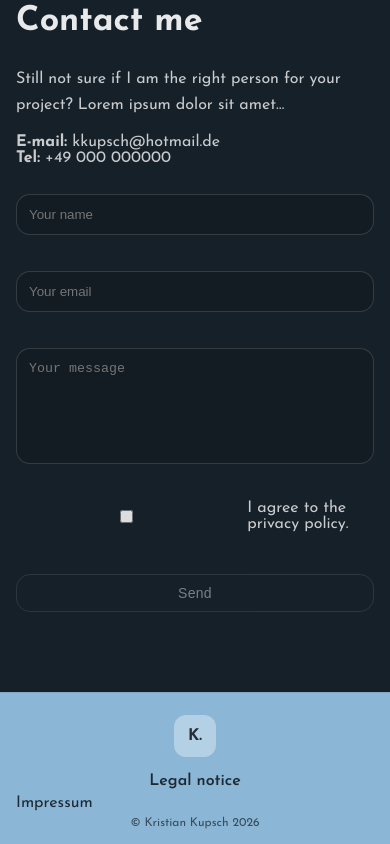
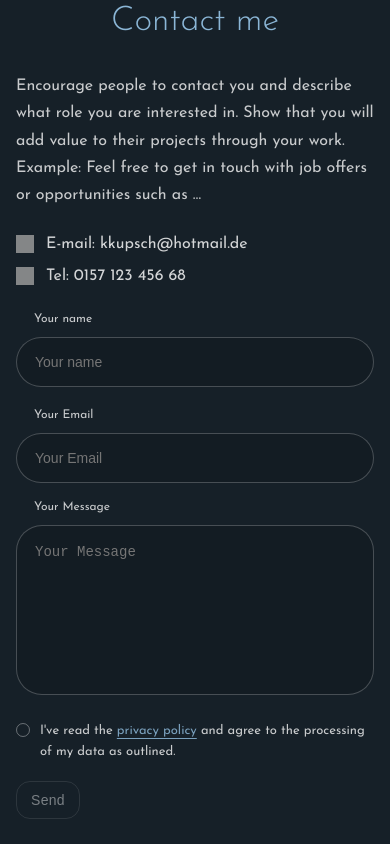
Before and after one commit to kkupschi/Portfolio-v2, an Angular app: page / in a window 390 px wide. Shown: the part 4900-5744 px from the top of the page. Built offline with nearby package versions, Linux system fonts and the light colour scheme; grey boxes are pictures that could not be loaded.

Commit message:
rebuild contact section to match figma form states

```diff
--- a/src/app/app.html
+++ b/src/app/app.html
@@ -324,7 +324,6 @@
           <div class="ref__inner">
             <h3 class="ref__name">Sahra Mueller</h3>
             <p class="ref__project">Project Bookstore</p>
-
             <p class="ref__quote">
               “Kristian had to develop, format and deliver content in collaboration with the team members.
               He is reliable and friendly.”
@@ -375,53 +374,105 @@
 
   <section class="section" id="contact">
     <div class="container">
-      <h2>Contact me</h2>
-      <div class="contact-grid">
+      <h2 class="contact-title">Contact me</h2>
+
+      <div class="contact-top">
+        <p class="contact-text">
+          Encourage people to contact you and describe what role you are interested in.
+          Show that you will add value to their projects through your work.
+          Example: Feel free to get in touch with job offers or opportunities such as …
+        </p>
+
         <div class="contact-info">
-          <p class="contact-lead">
-            Still not sure if I am the right person for your project? Lorem ipsum dolor sit amet…
-          </p>
-          <div class="contact-details">
-            <p><strong>E-mail:</strong> kkupsch@hotmail.de</p>
-            <p><strong>Tel:</strong> +49 000 000000</p>
+          <div class="contact-line">
+            <img class="contact-ico" src="icons/mail.svg" alt="Email" />
+            <span>E-mail: kkupsch@hotmail.de</span>
+          </div>
+
+          <div class="contact-line">
+            <img class="contact-ico" src="icons/phone.svg" alt="Phone" />
+            <span>Tel: 0157 123 456 68</span>
           </div>
         </div>
-        <form class="form" (ngSubmit)="submit()">
-          <div class="form__row">
+
+        <a class="to-top" href="#home" aria-label="Back to top">↑</a>
+      </div>
+
+      <form class="contact-form" (ngSubmit)="submit()">
+        <!-- Row: Name + Email -->
+        <div class="form-row">
+          <!-- NAME -->
           <div class="field">
+            <label class="label">Your name</label>
+
+            <div class="input-wrap" [class.is-error]="showError('name')"
+              [class.is-ok]="touched.name && !showError('name') && name.length >= 2">
               <input [value]="name" (input)="name = ($any($event.target).value)" (blur)="markTouched('name')"
                 placeholder="Your name" autocomplete="name" />
-              <small class="error" [class.show]="showError('name')">
-                Please enter your name (min. 2 characters).
+              <span class="check" *ngIf="touched.name && !showError('name') && name.length >= 2">✓</span>
+            </div>
+
+            <small class="error-msg" *ngIf="showError('name')">
+              Your name is required
             </small>
           </div>
+
+          <!-- EMAIL -->
           <div class="field">
+            <label class="label">Your Email</label>
+
+            <div class="input-wrap" [class.is-error]="showError('email')"
+              [class.is-ok]="touched.email && !showError('email')">
               <input [value]="email" (input)="email = ($any($event.target).value)" (blur)="markTouched('email')"
-                placeholder="Your email" autocomplete="email" />
-              <small class="error" [class.show]="showError('email')">
-                Please enter a valid email address.
+                placeholder="Your Email" autocomplete="email" />
+              <span class="check" *ngIf="touched.email && !showError('email')">✓</span>
+            </div>
+
+            <small class="error-msg" *ngIf="showError('email')">
+              Your Email is required
             </small>
           </div>
         </div>
+
+        <!-- MESSAGE -->
         <div class="field">
-            <textarea rows="6" [value]="message" (input)="message = ($any($event.target).value)"
-              (blur)="markTouched('message')" placeholder="Your message" autocomplete="off"></textarea>
-            <small class="error" [class.show]="showError('message')">
-              Please enter a message (min. 10 characters).
+          <label class="label">Your Message</label>
+
+          <div class="input-wrap input-wrap--area" [class.is-error]="showError('message')"
+            [class.is-ok]="touched.message && !showError('message') && message.length >= 10">
+            <textarea rows="8" [value]="message" (input)="message = ($any($event.target).value)"
+              (blur)="markTouched('message')" placeholder="Your Message" autocomplete="off"></textarea>
+            <span class="check" *ngIf="touched.message && !showError('message') && message.length >= 10">✓</span>
+          </div>
+
+          <small class="error-msg" *ngIf="showError('message')">
+            Your Message is required
           </small>
         </div>
-          <label class="check">
+
+        <!-- PRIVACY + BUTTON -->
+        <div class="privacy-row">
+          <label class="privacy">
             <input type="checkbox" [checked]="privacy" (change)="privacy = ($any($event.target).checked)"
               (blur)="markTouched('privacy')" />
-            I agree to the privacy policy.
+            <span class="privacy-dot" [class.checked]="privacy"></span>
+
+            <span class="privacy-text">
+              I've read the <a href="#datenschutz">privacy policy</a> and agree to the processing of my data as outlined.
+            </span>
           </label>
-          <small class="error" [class.show]="showError('privacy')">
-            You must accept the privacy policy.
+
+          <button class="btn btn--ghost" type="submit" [disabled]="!formValid">
+            Send
+          </button>
+        </div>
+
+        <small class="error-msg" *ngIf="showError('privacy')">
+          Please accept the privacy policy.
         </small>
-          <button class="btn btn--ghost" type="submit" [disabled]="!formValid">Send</button>
+
         <p class="success" *ngIf="sent">✅ Message sent!</p>
       </form>
-      </div>
     </div>
   </section>
 </main>
--- a/src/app/app.scss
+++ b/src/app/app.scss
@@ -966,26 +966,224 @@ textarea {
     transform: translateY(-2px);
 }
 
-.contact-grid {
-    display: grid;
-    gap: 28px;
-    align-items: start;
+.contact-title {
+    text-align: center;
+    color: var(--primary);
+    font-weight: 300;
+    margin-bottom: 34px;
 }
 
-.contact-lead {
-    opacity: .85;
-    max-width: 520px;
-    line-height: 1.6;
+.contact-top {
+    display: grid;
+    grid-template-columns: 1.2fr 1fr auto;
+    gap: 26px;
+    align-items: start;
+    margin-bottom: 28px;
 }
 
-.contact-details {
-    margin-top: 16px;
+.contact-text {
+    margin: 0;
+    max-width: 520px;
     opacity: .85;
+    line-height: 1.7;
 }
 
-@media (min-width: 900px) {
-    .contact-grid {
-        grid-template-columns: 1fr 1.2fr;
+.contact-info {
+    display: grid;
+    gap: 14px;
+    justify-items: start;
+}
+
+.contact-line {
+    display: flex;
+    align-items: center;
+    gap: 12px;
+    opacity: .9;
+}
+
+.contact-ico {
+    width: 18px;
+    height: 18px;
+    opacity: .9;
+}
+
+.to-top {
+    width: 44px;
+    height: 64px;
+    border-radius: 18px;
+    border: 1px solid rgba(255, 255, 255, .25);
+    display: grid;
+    place-items: center;
+    color: var(--primary);
+    text-decoration: none;
+    transition: var(--t-fast);
+}
+
+.to-top:hover {
+    border-color: var(--primary);
+    transform: translateY(-1px);
+}
+
+.contact-form {
+    display: grid;
+    gap: 18px;
+}
+
+/* layout like figma */
+.form-row {
+    display: grid;
+    grid-template-columns: 1fr 1fr;
+    gap: 22px;
+}
+
+.label {
+    font-size: 12px;
+    opacity: .85;
+    margin-left: 18px;
+    margin-bottom: 6px;
+    display: inline-block;
+}
+
+.input-wrap {
+    position: relative;
+    border-radius: var(--radius-pill);
+    border: 1px solid rgba(255, 255, 255, .22);
+    background: rgba(0, 0, 0, .10);
+    transition: var(--t-fast);
+}
+
+.input-wrap--area {
+    border-radius: 26px;
+}
+
+.input-wrap input,
+.input-wrap textarea {
+    width: 100%;
+    border: 0;
+    background: transparent;
+    color: var(--text);
+    padding: 16px 18px;
+    outline: none;
+    font-size: 14px;
+}
+
+.input-wrap textarea {
+    resize: none;
+    padding: 18px 18px;
+}
+
+.input-wrap:focus-within {
+    border-color: var(--primary);
+}
+
+.input-wrap.is-error {
+    border-color: var(--error);
+}
+
+.input-wrap.is-ok {
+    border-color: var(--primary);
+}
+
+.check {
+    position: absolute;
+    right: 16px;
+    top: 50%;
+    transform: translateY(-50%);
+    color: var(--primary);
+    font-size: 16px;
+    opacity: .9;
+}
+
+.input-wrap--area .check {
+    top: 20px;
+    transform: none;
+}
+
+.error-msg {
+    color: var(--error);
+    font-size: 12px;
+    margin-left: 18px;
+    margin-top: 6px;
+}
+
+.success {
+    margin-top: 8px;
+    opacity: .9;
+}
+
+/* privacy row like figma */
+.privacy-row {
+    display: grid;
+    grid-template-columns: 1fr auto;
+    gap: 18px;
+    align-items: center;
+    margin-top: 8px;
+}
+
+.privacy {
+    display: flex;
+    gap: 10px;
+    align-items: flex-start;
+    cursor: pointer;
+    user-select: none;
+}
+
+.privacy input {
+    position: absolute;
+    opacity: 0;
+    pointer-events: none;
+}
+
+.privacy-dot {
+    width: 14px;
+    height: 14px;
+    border-radius: 999px;
+    border: 1px solid rgba(255, 255, 255, .35);
+    margin-top: 2px;
+    flex: 0 0 auto;
+    position: relative;
+}
+
+.privacy-dot.checked {
+    border-color: var(--primary);
+    background: var(--primary);
+}
+
+.privacy-dot.checked::after {
+    content: "✓";
+    position: absolute;
+    inset: 0;
+    display: grid;
+    place-items: center;
+    font-size: 10px;
+    color: #0b1116;
+}
+
+.privacy-text {
+    opacity: .85;
+    line-height: 1.6;
+    font-size: 13px;
+}
+
+.privacy-text a {
+    color: var(--primary);
+    text-decoration: underline;
+    text-underline-offset: 4px;
+}
+
+/* responsive */
+@media (max-width: 900px) {
+    .contact-top {
+        grid-template-columns: 1fr;
+    }
+
+    .form-row {
+        grid-template-columns: 1fr;
+    }
+
+    .privacy-row {
+        grid-template-columns: 1fr;
+        justify-items: start;
     }
 }
 
```
Lines whose indentation alone changed are shown as unchanged.
